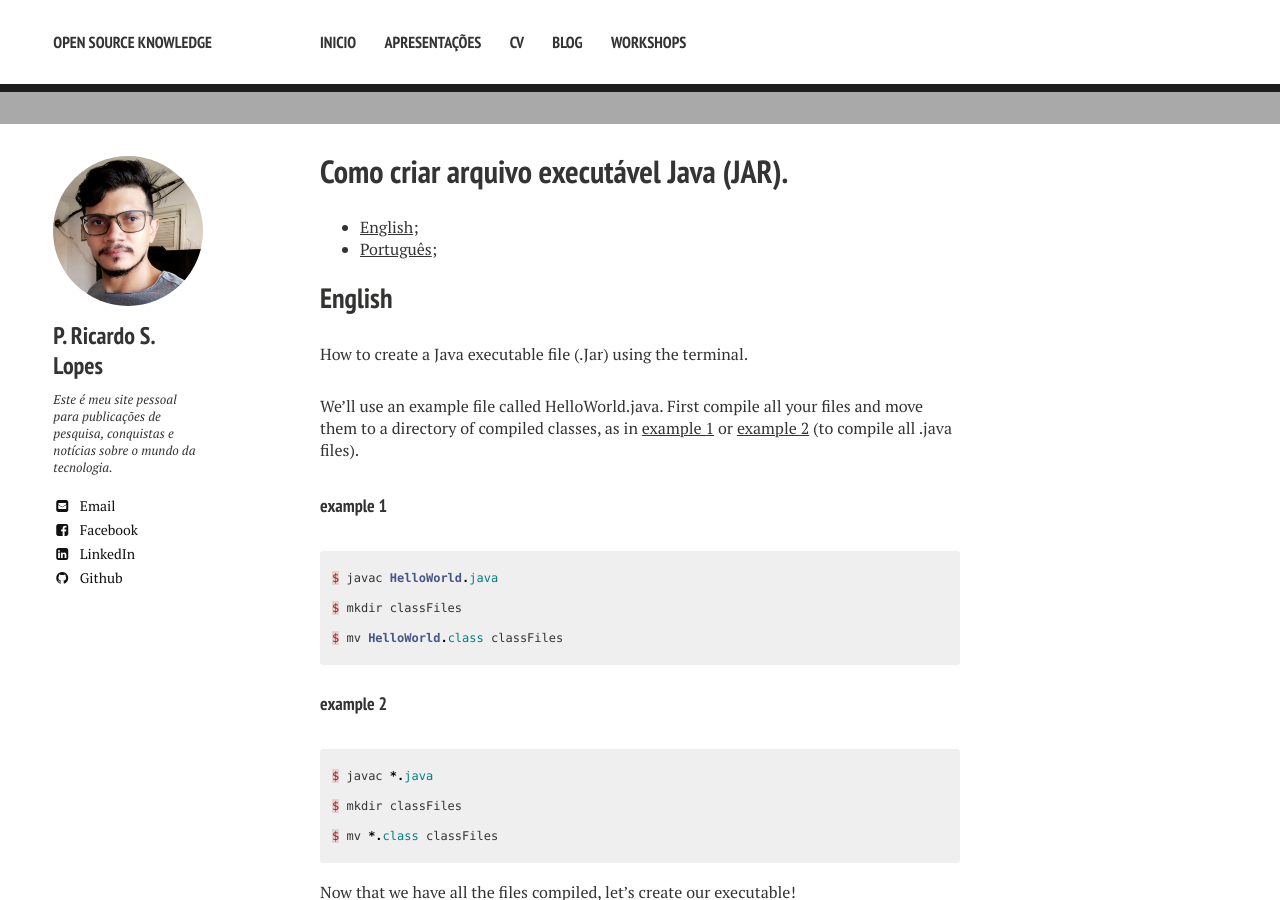
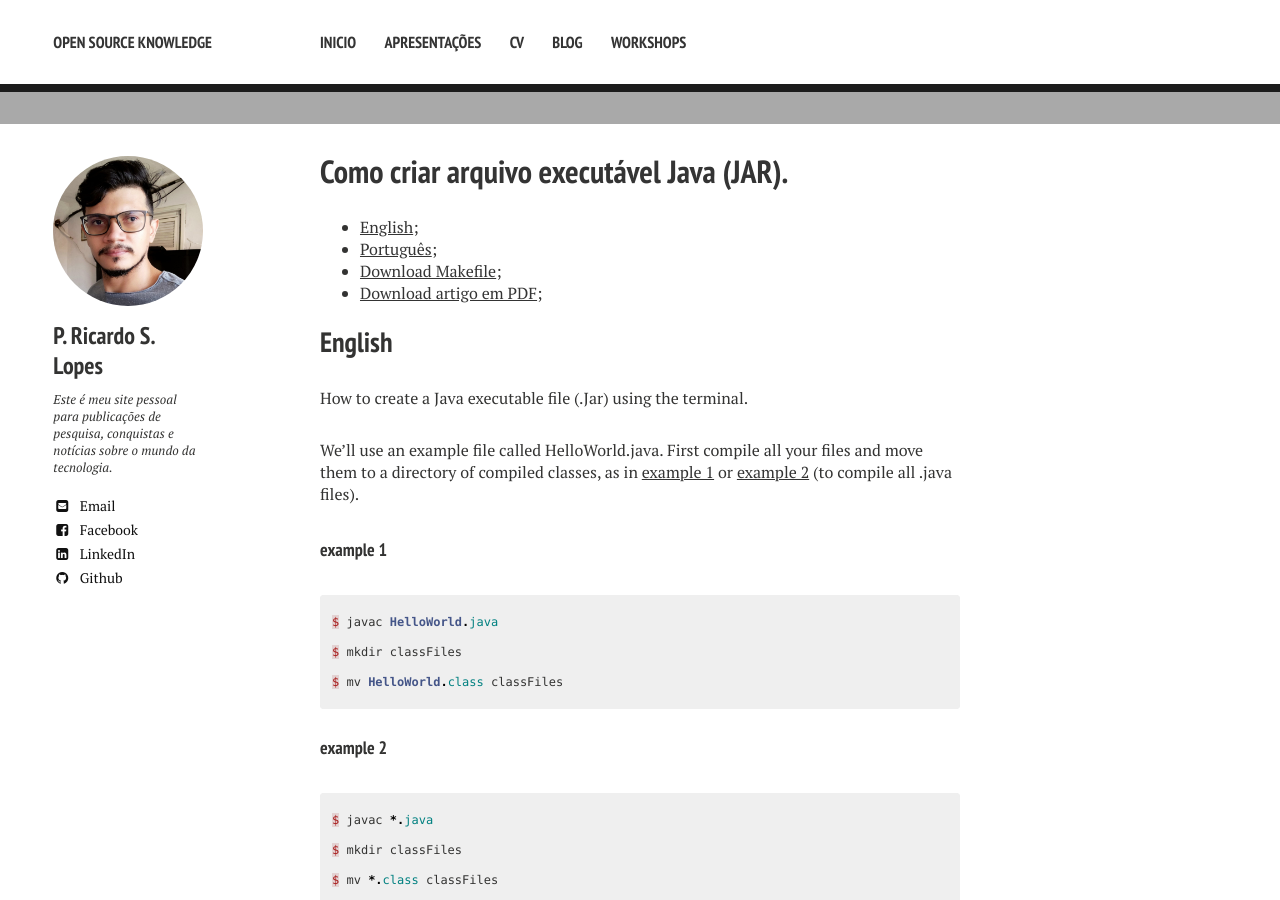
Before and after one commit to RicardoLopes1/Blind-Development, a Jekyll site: the page built from _posts/java/2020-12-20-howToCreateJarFile.md, in a window 1280 px wide and 900 px high. Built offline with Jekyll 4.4.1, drawn with Linux system fonts in a browser that asks for light colours; nearby versions of some CDN libraries.

Commit message:
uploading makefile and pdf jar files

```diff
--- a/_posts/java/2020-12-20-howToCreateJarFile.md
+++ b/_posts/java/2020-12-20-howToCreateJarFile.md
@@ -10,7 +10,8 @@ category: blog
 
 - [English](#english);
 - [Português](#português);
-
+- <a href="downloads/java/Makefile" download>Download Makefile</a>;
+- <a href="downloads/java/howToCreateJarFile.pdf" download>Download artigo em PDF</a>;
 
 ## English
 How to create a Java executable file (.Jar) using the terminal.
```
Also changed, not shown: 2 other files.
